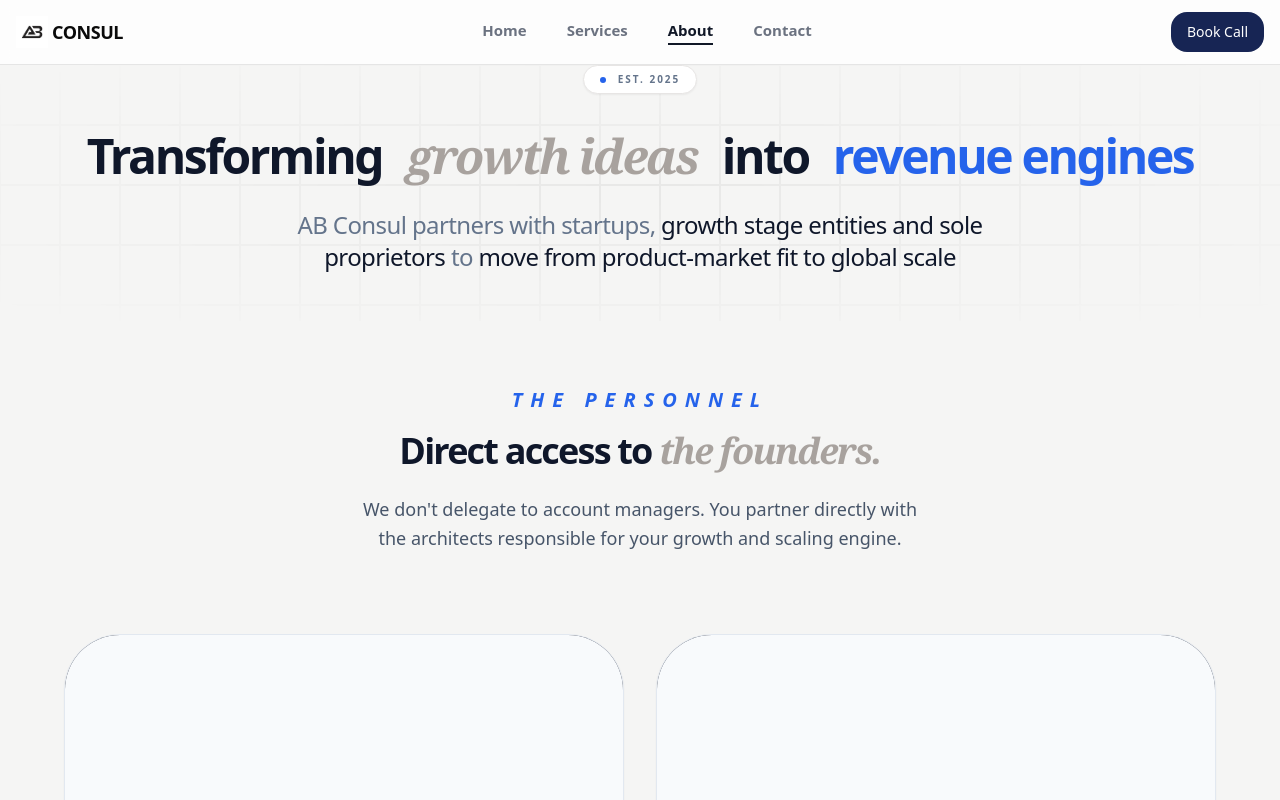
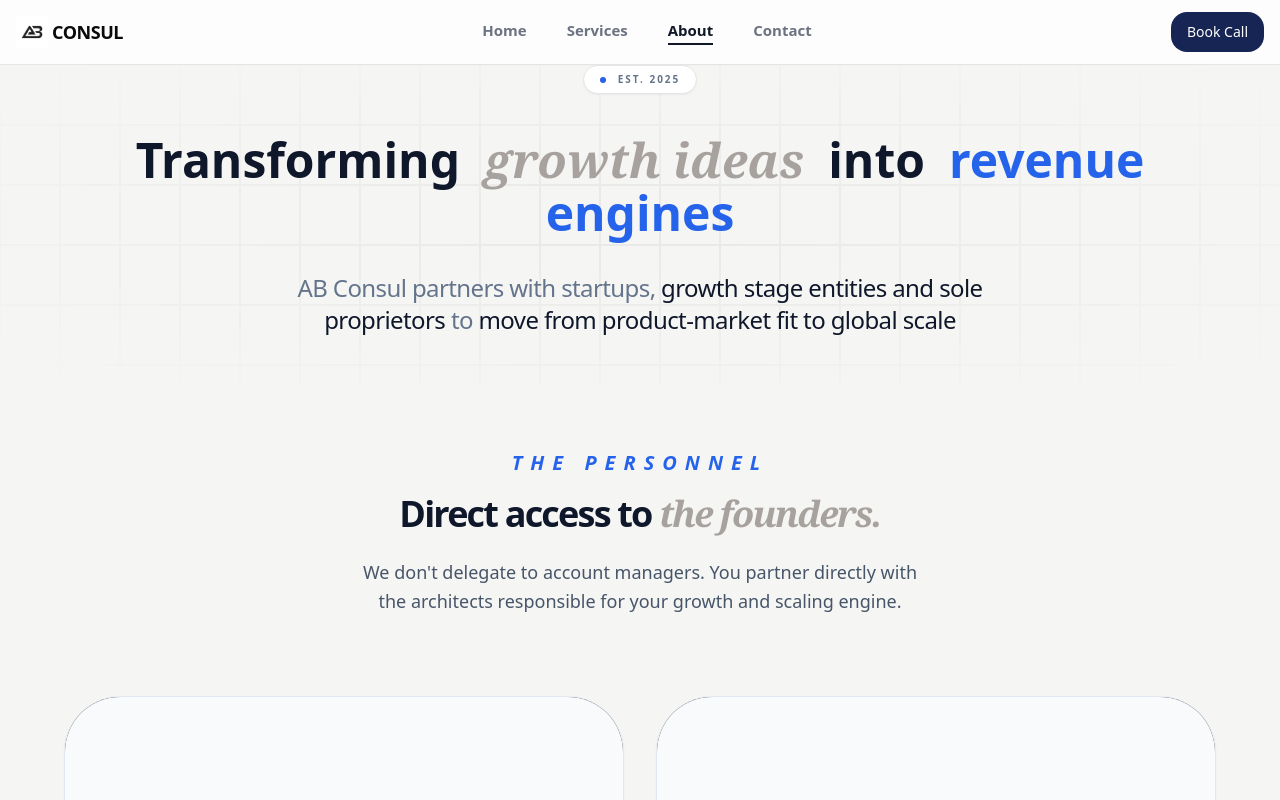
Before and after one commit to l-tting/ab-consul, a Next.js app in the folder my-app/: page /about in a window 1280 px wide. Shown: the top 800 px of the page. Built offline with nearby package versions, Linux system fonts and the light colour scheme.

Commit message:
testing badge margin from nav on md and lg

```diff
--- a/my-app/src/components/AboutHero.jsx
+++ b/my-app/src/components/AboutHero.jsx
@@ -24,7 +24,7 @@ export default function AboutHero() {
         </div>
 
         {/* Title */}
-        <h1 className="text-4xl sm:text-5xl md:text-5xl font-black tracking-tighter text-slate-900 leading-[1.2] sm:leading-[1.1] md:leading-[0.9] mb-8">
+        <h1  className="text-4xl sm:text-5xl md:text-5xl font-black tracking-normal text-slate-900 leading-[1.2] sm:leading-[1.15] md:leading-[1.1] mb-8">
           <span className="mr-3 sm:mr-4 md:mr-6">Transforming</span>
           <span className="text-stone-400 italic font-serif mr-3 sm:mr-4 md:mr-6">growth ideas</span>
           <span className="mr-3 sm:mr-4 md:mr-6">into</span>
```
